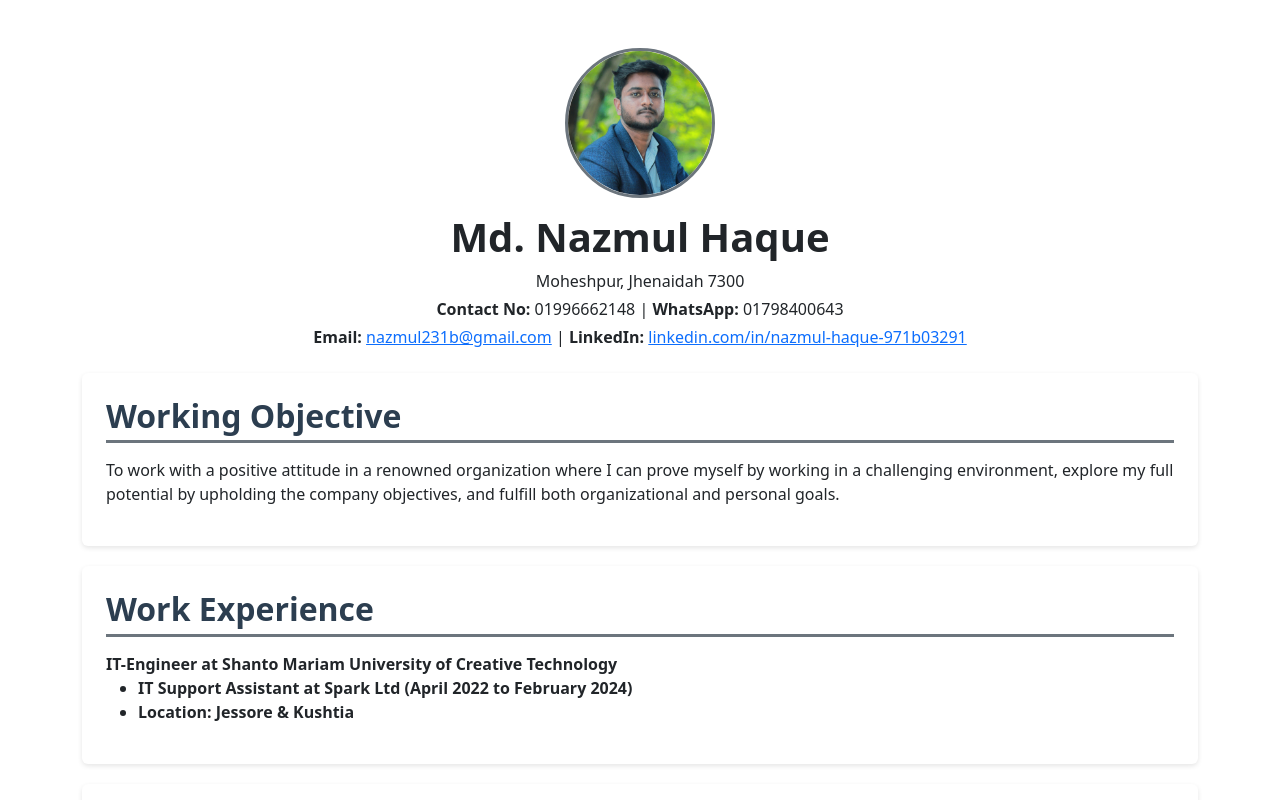
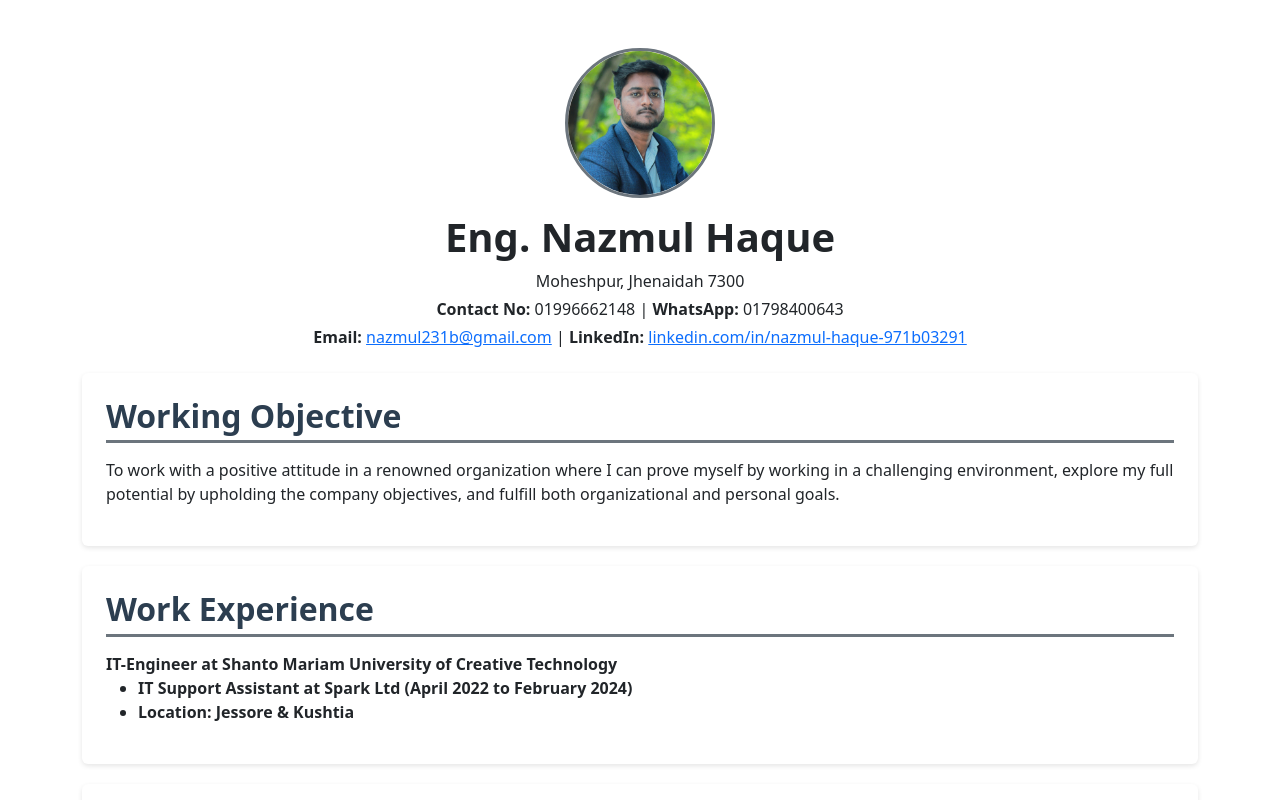
Before and after one commit to yeasin-Ahammed-apon/nazmul_vai, a plain HTML site: page index.html in a window 1280 px wide. Shown: the top 800 px of the page. Drawn offline with nearby package versions, Linux system fonts and the light colour scheme.

Commit message:
Update index.html

```diff
--- a/index.html
+++ b/index.html
@@ -48,7 +48,7 @@
     <div class="container py-5">
         <div class="text-center mb-4">
             <img src="1.jpg" alt="Profile Picture" class="profile-pic">
-            <h1 class="fw-bold">Md. Nazmul Haque </h1>
+            <h1 class="fw-bold">Eng. Nazmul Haque </h1>
             <p class="mb-1"> Moheshpur, Jhenaidah 7300</p>
             <p class="mb-1">
                 <strong>Contact No:</strong> 01996662148 | <strong>WhatsApp:</strong> 01798400643
```
